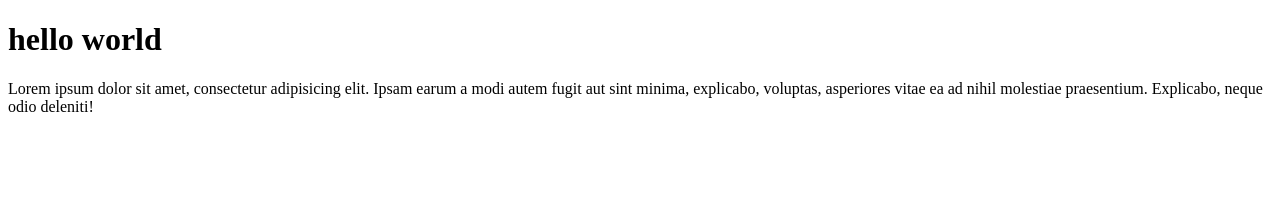
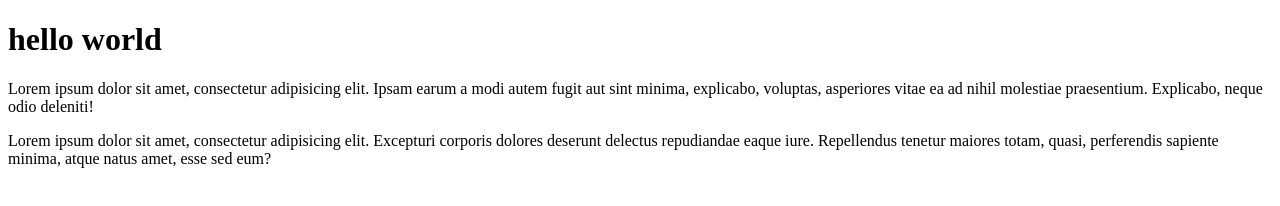
Before and after one commit to DomiGnh/gitjestgit, a plain HTML site: page index.html in a window 1280 px wide. Drawn offline with Linux system fonts and the light colour scheme.

Commit message:
drugi paragraf

```diff
--- a/index.html
+++ b/index.html
@@ -12,6 +12,8 @@
 
       <p> Lorem ipsum dolor sit amet, consectetur adipisicing elit. Ipsam earum a modi autem fugit aut sint minima, explicabo, voluptas, asperiores vitae ea ad nihil molestiae praesentium. Explicabo, neque odio deleniti!</p>
 
+       <p>Lorem ipsum dolor sit amet, consectetur adipisicing elit. Excepturi corporis dolores deserunt delectus repudiandae eaque iure. Repellendus tenetur maiores totam, quasi, perferendis sapiente minima, atque natus amet, esse sed eum?</p>
+
 
 
 
```
